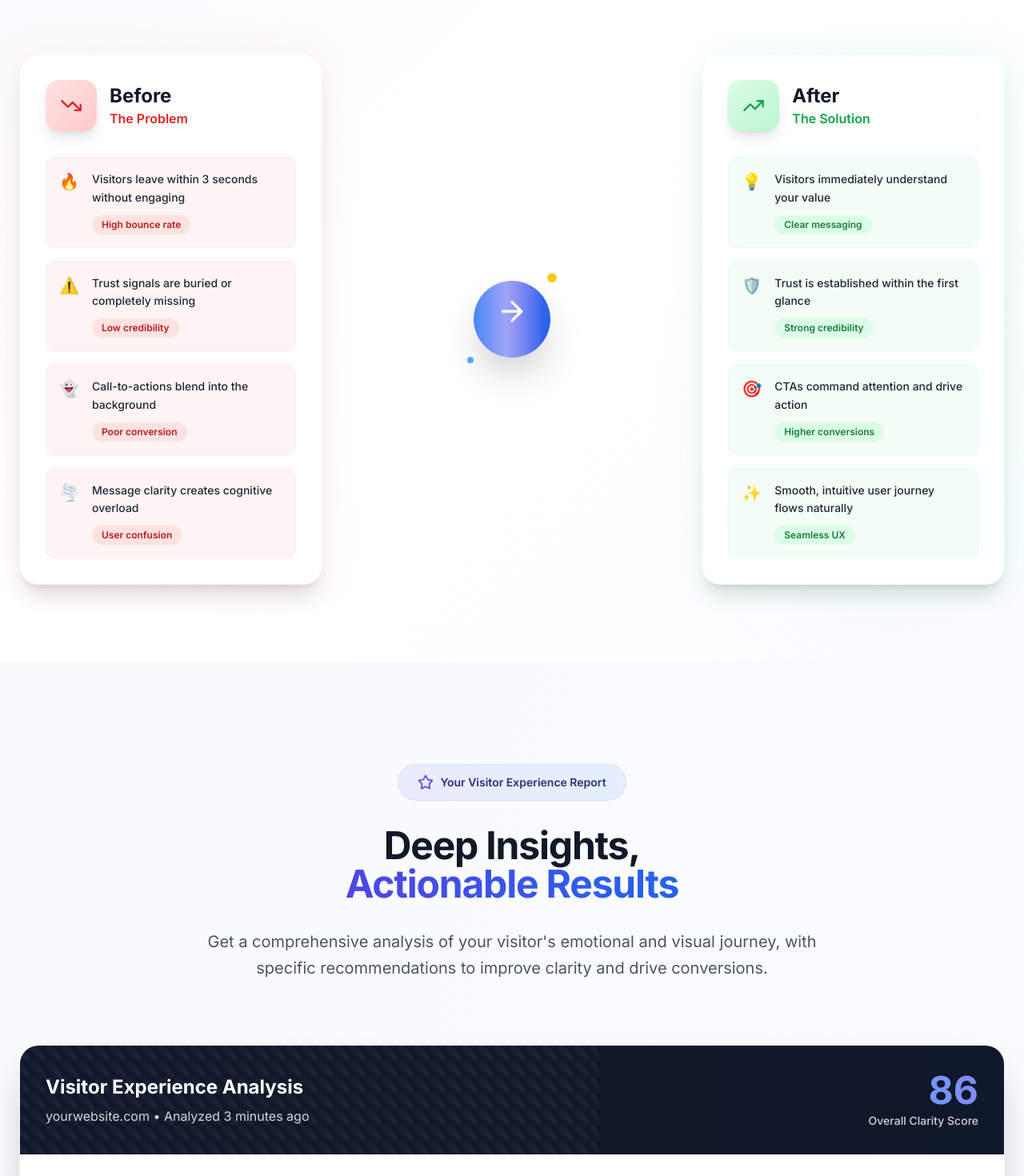
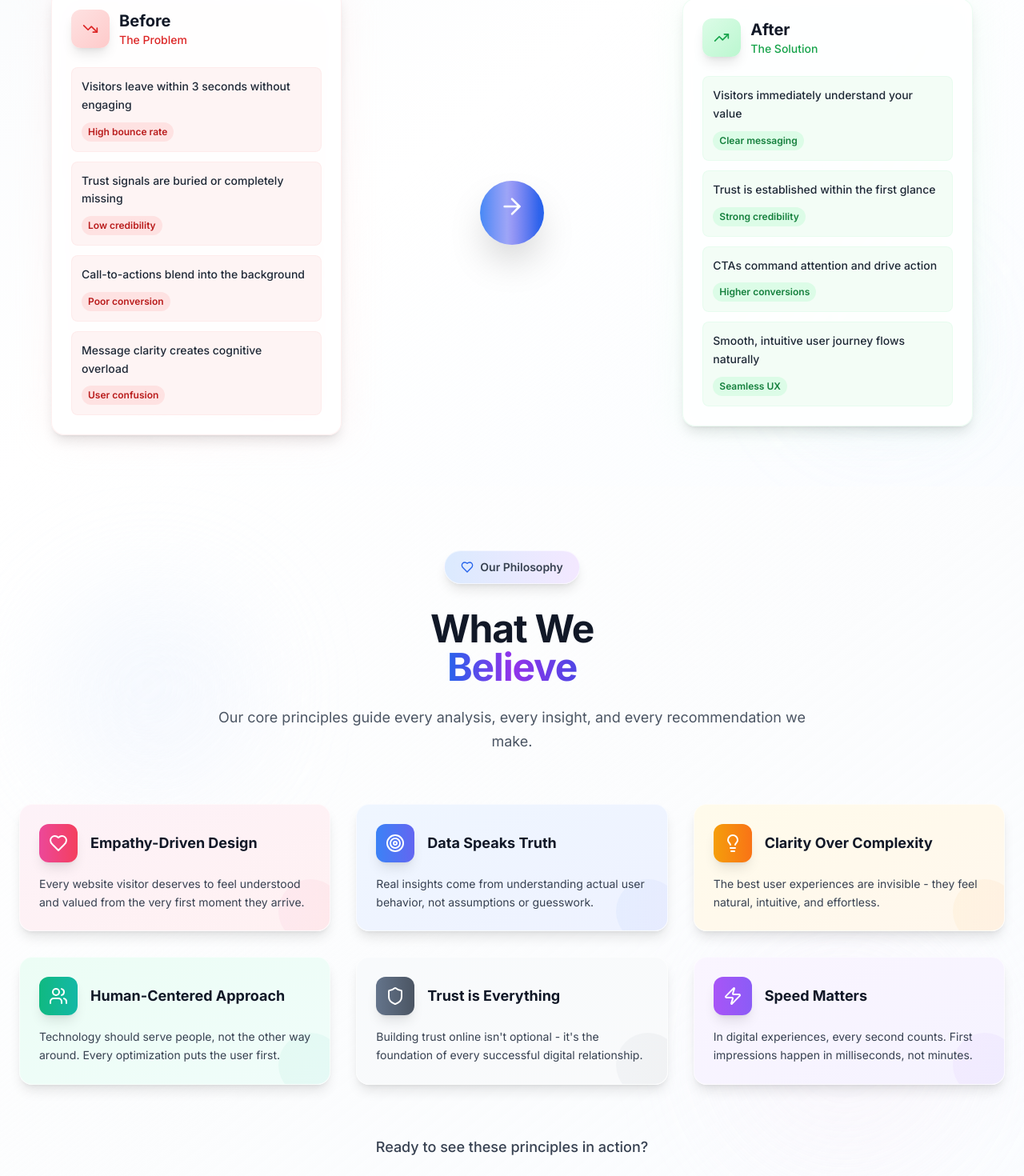
Before and after one commit to kluivstar/Insightoro-FE, a React (Vite) app: page / in a window 1280 px wide. Shown: the part 3113-4583 px from the top of the page at 80% size. Built offline with nearby package versions, Linux system fonts and the light colour scheme.

Commit message:
Add Brand Voice section and remove emojis
Added a "What We Believe" section after the report section and removed emojis from the transformation section. Edited `src/pages/Index.tsx` and `src/components/BeforeAfterSection.tsx`.

```diff
--- a/src/components/BeforeAfterSection.tsx
+++ b/src/components/BeforeAfterSection.tsx
@@ -3,21 +3,21 @@ import { ArrowRight, X, Check, TrendingDown, TrendingUp, Sparkles } from 'lucide
 
 const BeforeAfterSection = () => {
   const beforeItems = [
-    { text: "Visitors leave within 3 seconds without engaging", metric: "High bounce rate", icon: "🔥" },
-    { text: "Trust signals are buried or completely missing", metric: "Low credibility", icon: "⚠️" },
-    { text: "Call-to-actions blend into the background", metric: "Poor conversion", icon: "👻" },
-    { text: "Message clarity creates cognitive overload", metric: "User confusion", icon: "🌪️" }
+    { text: "Visitors leave within 3 seconds without engaging", metric: "High bounce rate" },
+    { text: "Trust signals are buried or completely missing", metric: "Low credibility" },
+    { text: "Call-to-actions blend into the background", metric: "Poor conversion" },
+    { text: "Message clarity creates cognitive overload", metric: "User confusion" }
   ];
 
   const afterItems = [
-    { text: "Visitors immediately understand your value", metric: "Clear messaging", icon: "💡" },
-    { text: "Trust is established within the first glance", metric: "Strong credibility", icon: "🛡️" },
-    { text: "CTAs command attention and drive action", metric: "Higher conversions", icon: "🎯" },
-    { text: "Smooth, intuitive user journey flows naturally", metric: "Seamless UX", icon: "✨" }
+    { text: "Visitors immediately understand your value", metric: "Clear messaging" },
+    { text: "Trust is established within the first glance", metric: "Strong credibility" },
+    { text: "CTAs command attention and drive action", metric: "Higher conversions" },
+    { text: "Smooth, intuitive user journey flows naturally", metric: "Seamless UX" }
   ];
 
   return (
-    <section className="py-24 bg-gradient-to-br from-slate-50 via-white to-blue-50/30 relative overflow-hidden">
+    <section className="py-16 bg-gradient-to-br from-slate-50 via-white to-blue-50/30 relative overflow-hidden">
       {/* Modern background elements */}
       <div className="absolute inset-0">
         <div className="absolute top-20 left-20 w-32 h-32 bg-gradient-to-br from-blue-200/20 to-indigo-200/20 rounded-full blur-2xl"></div>
@@ -25,13 +25,13 @@ const BeforeAfterSection = () => {
       </div>
 
       <div className="container mx-auto px-6 relative z-10">
-        <div className="text-center mb-20">
+        <div className="text-center mb-16">
           <div className="inline-flex items-center gap-2 bg-white/80 backdrop-blur-sm px-5 py-2.5 rounded-full mb-8 border border-gray-200/50 shadow-lg">
             <Sparkles className="w-4 h-4 text-indigo-600" />
             <span className="text-sm font-semibold text-gray-700">The Transformation</span>
           </div>
 
-          <h2 className="text-5xl md:text-6xl font-bold text-gray-900 mb-8 tracking-tight">
+          <h2 className="text-4xl md:text-5xl font-bold text-gray-900 mb-6 tracking-tight">
             From Confusion to
             <br />
             <span className="bg-gradient-to-r from-blue-600 via-indigo-600 to-blue-700 bg-clip-text text-transparent">
@@ -43,32 +43,29 @@ const BeforeAfterSection = () => {
           </p>
         </div>
 
-        <div className="max-w-7xl mx-auto">
-          <div className="grid lg:grid-cols-3 gap-12 items-center">
+        <div className="max-w-6xl mx-auto">
+          <div className="grid lg:grid-cols-3 gap-8 items-center">
             {/* Before Section */}
             <div className="relative group">
-              <div className="absolute inset-0 bg-gradient-to-br from-red-100/50 to-red-200/30 rounded-3xl blur-xl group-hover:blur-2xl transition-all duration-500"></div>
-              <div className="relative bg-white/90 backdrop-blur-sm p-8 rounded-3xl border border-red-100/50 shadow-xl hover:shadow-2xl transition-all duration-500 hover:-translate-y-2">
-                <div className="flex items-center gap-4 mb-8">
-                  <div className="w-16 h-16 bg-gradient-to-br from-red-100 to-red-200 rounded-2xl flex items-center justify-center shadow-lg">
-                    <TrendingDown className="w-7 h-7 text-red-600" />
+              <div className="absolute inset-0 bg-gradient-to-br from-red-100/30 to-red-200/20 rounded-2xl blur-xl transition-all duration-500"></div>
+              <div className="relative bg-white/90 backdrop-blur-sm p-6 rounded-2xl border border-red-100/50 shadow-lg hover:shadow-xl transition-all duration-500 hover:-translate-y-1">
+                <div className="flex items-center gap-3 mb-6">
+                  <div className="w-12 h-12 bg-gradient-to-br from-red-100 to-red-200 rounded-xl flex items-center justify-center shadow-lg">
+                    <TrendingDown className="w-5 h-5 text-red-600" />
                   </div>
                   <div>
-                    <h3 className="text-2xl font-bold text-gray-900">Before</h3>
-                    <p className="text-red-600 font-semibold">The Problem</p>
+                    <h3 className="text-xl font-bold text-gray-900">Before</h3>
+                    <p className="text-red-600 font-medium text-sm">The Problem</p>
                   </div>
                 </div>
 
-                <div className="space-y-4">
+                <div className="space-y-3">
                   {beforeItems.map((item, index) => (
-                    <div key={index} className="flex items-start gap-4 p-4 bg-red-50/80 backdrop-blur-sm rounded-xl border border-red-100/50 hover:bg-red-50 transition-colors duration-300">
-                      <div className="text-xl">{item.icon}</div>
-                      <div className="flex-1">
+                    <div key={index} className="p-3 bg-red-50/80 backdrop-blur-sm rounded-lg border border-red-100/50 hover:bg-red-50 transition-colors duration-300">
                       <p className="text-gray-800 font-medium text-sm leading-relaxed mb-2">{item.text}</p>
-                        <span className="inline-block px-3 py-1 bg-red-100 text-red-700 text-xs font-semibold rounded-full">
+                      <span className="inline-block px-2 py-1 bg-red-100 text-red-700 text-xs font-semibold rounded-full">
                         {item.metric}
                       </span>
-                      </div>
                     </div>
                   ))}
                 </div>
@@ -79,50 +76,42 @@ const BeforeAfterSection = () => {
             <div className="flex justify-center">
               <div className="relative">
                 {/* Multiple pulse rings */}
-                <div className="absolute inset-0 w-24 h-24 bg-gradient-to-r from-blue-400/20 to-indigo-400/20 rounded-full animate-ping"></div>
-                <div className="absolute inset-1 w-22 h-22 bg-gradient-to-r from-blue-500/15 to-indigo-500/15 rounded-full animate-pulse delay-75"></div>
-                <div className="absolute inset-2 w-20 h-20 bg-gradient-to-r from-blue-600/10 to-indigo-600/10 rounded-full animate-pulse delay-150"></div>
+                <div className="absolute inset-0 w-20 h-20 bg-gradient-to-r from-blue-400/20 to-indigo-400/20 rounded-full animate-ping"></div>
+                <div className="absolute inset-1 w-18 h-18 bg-gradient-to-r from-blue-500/15 to-indigo-500/15 rounded-full animate-pulse delay-75"></div>
 
                 {/* Main arrow container with enhanced styling */}
-                <div className="relative w-24 h-24 bg-gradient-to-r from-blue-500 via-indigo-500 to-blue-600 rounded-full flex items-center justify-center shadow-2xl transform hover:scale-110 transition-all duration-500 hover:shadow-blue-500/25">
-                  <ArrowRight className="w-10 h-10 text-white animate-[bounce_1s_ease-in-out_infinite] transform translate-x-1" />
+                <div className="relative w-20 h-20 bg-gradient-to-r from-blue-500 via-indigo-500 to-blue-600 rounded-full flex items-center justify-center shadow-2xl transform hover:scale-110 transition-all duration-500 hover:shadow-blue-500/25">
+                  <ArrowRight className="w-8 h-8 text-white animate-[bounce_1s_ease-in-out_infinite] transform translate-x-1" />
                 </div>
 
                 {/* Enhanced scanning effect */}
-                <div className="absolute inset-0 w-24 h-24 rounded-full overflow-hidden">
+                <div className="absolute inset-0 w-20 h-20 rounded-full overflow-hidden">
                   <div className="absolute inset-0 bg-gradient-to-r from-transparent via-white/40 to-transparent w-full h-full animate-[scan_3s_linear_infinite] transform -skew-x-12"></div>
                 </div>
-
-                {/* Floating particles */}
-                <div className="absolute -top-2 -right-2 w-3 h-3 bg-yellow-400 rounded-full animate-bounce delay-300"></div>
-                <div className="absolute -bottom-2 -left-2 w-2 h-2 bg-blue-400 rounded-full animate-bounce delay-500"></div>
               </div>
             </div>
 
             {/* After Section */}
             <div className="relative group">
-              <div className="absolute inset-0 bg-gradient-to-br from-green-100/50 to-green-200/30 rounded-3xl blur-xl group-hover:blur-2xl transition-all duration-500"></div>
-              <div className="relative bg-white/90 backdrop-blur-sm p-8 rounded-3xl border border-green-100/50 shadow-xl hover:shadow-2xl transition-all duration-500 hover:-translate-y-2">
-                <div className="flex items-center gap-4 mb-8">
-                  <div className="w-16 h-16 bg-gradient-to-br from-green-100 to-green-200 rounded-2xl flex items-center justify-center shadow-lg">
-                    <TrendingUp className="w-7 h-7 text-green-600" />
+              <div className="absolute inset-0 bg-gradient-to-br from-green-100/30 to-green-200/20 rounded-2xl blur-xl transition-all duration-500"></div>
+              <div className="relative bg-white/90 backdrop-blur-sm p-6 rounded-2xl border border-green-100/50 shadow-lg hover:shadow-xl transition-all duration-500 hover:-translate-y-1">
+                <div className="flex items-center gap-3 mb-6">
+                  <div className="w-12 h-12 bg-gradient-to-br from-green-100 to-green-200 rounded-xl flex items-center justify-center shadow-lg">
+                    <TrendingUp className="w-5 h-5 text-green-600" />
                   </div>
                   <div>
-                    <h3 className="text-2xl font-bold text-gray-900">After</h3>
-                    <p className="text-green-600 font-semibold">The Solution</p>
+                    <h3 className="text-xl font-bold text-gray-900">After</h3>
+                    <p className="text-green-600 font-medium text-sm">The Solution</p>
                   </div>
                 </div>
 
-                <div className="space-y-4">
+                <div className="space-y-3">
                   {afterItems.map((item, index) => (
-                    <div key={index} className="flex items-start gap-4 p-4 bg-green-50/80 backdrop-blur-sm rounded-xl border border-green-100/50 hover:bg-green-50 transition-colors duration-300">
-                      <div className="text-xl">{item.icon}</div>
-                      <div className="flex-1">
+                    <div key={index} className="p-3 bg-green-50/80 backdrop-blur-sm rounded-lg border border-green-100/50 hover:bg-green-50 transition-colors duration-300">
                       <p className="text-gray-800 font-medium text-sm leading-relaxed mb-2">{item.text}</p>
-                        <span className="inline-block px-3 py-1 bg-green-100 text-green-700 text-xs font-semibold rounded-full">
+                      <span className="inline-block px-2 py-1 bg-green-100 text-green-700 text-xs font-semibold rounded-full">
                         {item.metric}
                       </span>
-                      </div>
                     </div>
                   ))}
                 </div>
--- /dev/null
+++ b/src/components/BrandVoiceSection.tsx
@@ -0,0 +1,125 @@
+
+import { Heart, Target, Lightbulb, Users, Shield, Zap } from 'lucide-react';
+
+const BrandVoiceSection = () => {
+  const beliefs = [
+    {
+      icon: Heart,
+      title: "Empathy-Driven Design",
+      description: "Every website visitor deserves to feel understood and valued from the very first moment they arrive.",
+      gradient: "from-pink-500 to-rose-500",
+      bgGradient: "from-pink-50 to-rose-50"
+    },
+    {
+      icon: Target,
+      title: "Data Speaks Truth",
+      description: "Real insights come from understanding actual user behavior, not assumptions or guesswork.",
+      gradient: "from-blue-500 to-indigo-500",
+      bgGradient: "from-blue-50 to-indigo-50"
+    },
+    {
+      icon: Lightbulb,
+      title: "Clarity Over Complexity",
+      description: "The best user experiences are invisible - they feel natural, intuitive, and effortless.",
+      gradient: "from-amber-500 to-orange-500",
+      bgGradient: "from-amber-50 to-orange-50"
+    },
+    {
+      icon: Users,
+      title: "Human-Centered Approach",
+      description: "Technology should serve people, not the other way around. Every optimization puts the user first.",
+      gradient: "from-emerald-500 to-teal-500",
+      bgGradient: "from-emerald-50 to-teal-50"
+    },
+    {
+      icon: Shield,
+      title: "Trust is Everything",
+      description: "Building trust online isn't optional - it's the foundation of every successful digital relationship.",
+      gradient: "from-slate-500 to-gray-600",
+      bgGradient: "from-slate-50 to-gray-50"
+    },
+    {
+      icon: Zap,
+      title: "Speed Matters",
+      description: "In digital experiences, every second counts. First impressions happen in milliseconds, not minutes.",
+      gradient: "from-purple-500 to-violet-500",
+      bgGradient: "from-purple-50 to-violet-50"
+    }
+  ];
+
+  return (
+    <section className="py-20 bg-gradient-to-br from-white via-slate-50/50 to-blue-50/30 relative overflow-hidden">
+      {/* Background elements */}
+      <div className="absolute inset-0">
+        <div className="absolute top-32 left-16 w-64 h-64 bg-gradient-to-br from-blue-100/30 to-indigo-100/20 rounded-full blur-3xl"></div>
+        <div className="absolute bottom-32 right-16 w-80 h-80 bg-gradient-to-br from-purple-100/20 to-pink-100/20 rounded-full blur-3xl"></div>
+      </div>
+
+      <div className="container mx-auto px-6 relative z-10">
+        <div className="text-center mb-16">
+          <div className="inline-flex items-center gap-2 bg-gradient-to-r from-blue-100 to-purple-100 px-5 py-2.5 rounded-full mb-8 border border-white/60 shadow-lg">
+            <Heart className="w-4 h-4 text-blue-600" />
+            <span className="text-sm font-semibold text-gray-700">Our Philosophy</span>
+          </div>
+
+          <h2 className="text-4xl md:text-5xl font-bold text-gray-900 mb-6 tracking-tight">
+            What We
+            <br />
+            <span className="bg-gradient-to-r from-blue-600 via-purple-600 to-indigo-600 bg-clip-text text-transparent">
+              Believe
+            </span>
+          </h2>
+          <p className="text-lg text-gray-600 max-w-3xl mx-auto leading-relaxed">
+            Our core principles guide every analysis, every insight, and every recommendation we make.
+          </p>
+        </div>
+
+        <div className="grid md:grid-cols-2 lg:grid-cols-3 gap-8 max-w-7xl mx-auto">
+          {beliefs.map((belief, index) => (
+            <div
+              key={index}
+              className={`relative group p-6 rounded-2xl bg-gradient-to-br ${belief.bgGradient} border border-white/60 shadow-lg hover:shadow-xl transition-all duration-500 hover:-translate-y-2 overflow-hidden`}
+            >
+              {/* Hover effect overlay */}
+              <div className="absolute inset-0 bg-gradient-to-br from-white/0 to-white/30 opacity-0 group-hover:opacity-100 transition-opacity duration-500 rounded-2xl"></div>
+
+              <div className="relative z-10">
+                <div className="flex items-center gap-4 mb-4">
+                  <div className={`w-12 h-12 bg-gradient-to-r ${belief.gradient} rounded-xl flex items-center justify-center shadow-lg group-hover:scale-110 transition-transform duration-300`}>
+                    <belief.icon className="w-6 h-6 text-white" />
+                  </div>
+                  <h3 className="text-lg font-bold text-gray-900 group-hover:text-gray-800 transition-colors duration-300">
+                    {belief.title}
+                  </h3>
+                </div>
+
+                <p className="text-gray-700 leading-relaxed text-sm group-hover:text-gray-600 transition-colors duration-300">
+                  {belief.description}
+                </p>
+              </div>
+
+              {/* Decorative element */}
+              <div className={`absolute -bottom-4 -right-4 w-20 h-20 bg-gradient-to-r ${belief.gradient} rounded-full opacity-5 group-hover:opacity-10 transition-opacity duration-500`}></div>
+
+              {/* Animated border */}
+              <div className="absolute inset-0 rounded-2xl opacity-0 group-hover:opacity-100 transition-opacity duration-500 bg-gradient-to-r from-transparent via-white/20 to-transparent animate-[scan_3s_linear_infinite]"></div>
+            </div>
+          ))}
+        </div>
+
+        {/* Call to action */}
+        <div className="text-center mt-16">
+          <p className="text-lg font-medium text-gray-700 mb-6">
+            Ready to see these principles in action?
+          </p>
+          <div className="inline-flex items-center gap-2 px-6 py-3 bg-gradient-to-r from-blue-500 to-indigo-600 text-white rounded-full font-semibold shadow-lg hover:shadow-xl transform hover:-translate-y-1 transition-all duration-300 cursor-pointer">
+            <Zap className="w-4 h-4" />
+            Get Your Website Analysis
+          </div>
+        </div>
+      </div>
+    </section>
+  );
+};
+
+export default BrandVoiceSection;
--- a/src/pages/Index.tsx
+++ b/src/pages/Index.tsx
@@ -3,6 +3,7 @@ import HeroSection from '@/components/HeroSection';
 import SignatureFeaturesSection from '@/components/SignatureFeaturesSection';
 import EmotionalJourneySection from '@/components/EmotionalJourneySection';
 import BeforeAfterSection from '@/components/BeforeAfterSection';
+import BrandVoiceSection from '@/components/BrandVoiceSection';
 import DemoSection from '@/components/DemoSection';
 import EmailFooter from '@/components/EmailFooter';
 
@@ -13,6 +14,7 @@ const Index = () => {
       <SignatureFeaturesSection />
       <EmotionalJourneySection />
       <BeforeAfterSection />
+      <BrandVoiceSection />
       <DemoSection />
       <EmailFooter />
     </div>
```
Lines whose indentation alone changed are shown as unchanged.
